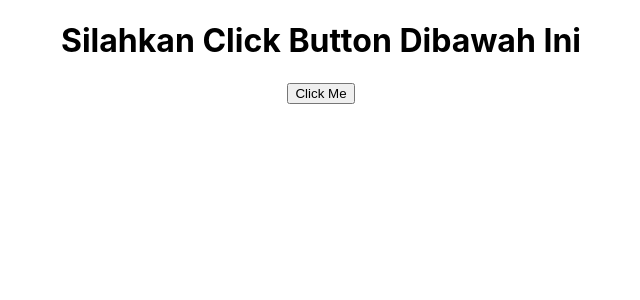
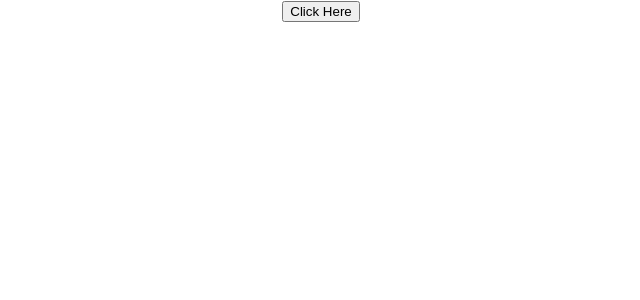
Before and after one commit to Onggi10/React-JS, a React (Create React App) app: page / in a window 1280 px wide. Shown: the top 300 px of the page, without its empty margins (319-959 px from the left). Built offline with nearby package versions, Linux system fonts and the light colour scheme.

Commit message:
Parent component

```diff
--- a/src/App.js
+++ b/src/App.js
@@ -1,11 +1,12 @@
 import "./App.css";
 import React from "react";
 import EventBind from "./Components/EventBind";
+import ParentComponent from "./Components/ParentComponent";
 
 function App() {
   return (
     <div className="App">
-      <EventBind />
+      <ParentComponent />
     </div>
   );
 }
--- /dev/null
+++ b/src/Components/ParentComponent.js
@@ -0,0 +1,27 @@
+import React, { Component } from "react";
+
+class ParentComponent extends Component {
+  constructor(props) {
+    super(props);
+
+    this.state = {
+      parentName: "Parent",
+    };
+
+    this.greetParent = this.greetParent.bind(this);
+  }
+
+  greetParent() {
+    alert(`Hello ${this.state.parentName}`);
+  }
+
+  render() {
+    return (
+      <div>
+        <button onClick={this.greetParent}>Click Here</button>
+      </div>
+    );
+  }
+}
+
+export default ParentComponent;
```
Also changed, not shown: src/Components/ChildComponent.js (added, +10 -0 lines).
